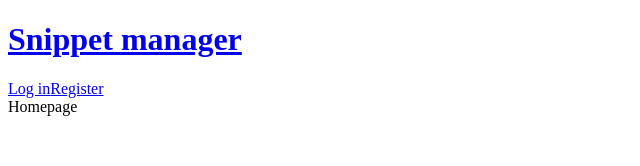
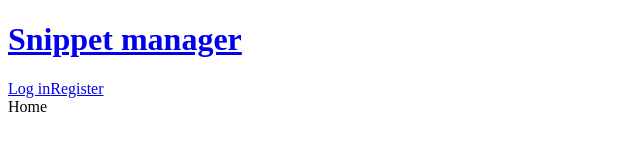
Before and after one commit to Tiago-devop/client, a React (Create React App) app: page / in a window 1280 px wide. Shown: the top 166 px of the page, without its empty margins (0-640 px from the left). Built offline with nearby package versions, Linux system fonts and the light colour scheme; no server answers.

Commit message:
getting snippet from the backend

```diff
--- a/package.json
+++ b/package.json
@@ -6,6 +6,7 @@
     "@testing-library/jest-dom": "^5.11.9",
     "@testing-library/react": "^11.2.5",
     "@testing-library/user-event": "^12.8.1",
+    "axios": "^0.21.1",
     "react": "^17.0.1",
     "react-dom": "^17.0.1",
     "react-router-dom": "^5.2.0",
--- /dev/null
+++ b/src/components/home/Home.js
@@ -0,0 +1,19 @@
+import React, { useEffect, useState } from "react";
+import Axios from "axios";
+
+function Home() {
+  const [snippets, setSnippets] = useState([]);
+
+  useEffect(() => {
+    getSnippets();
+  }, []);
+
+  async function getSnippets() {
+    const snippetsRes = await Axios.get("http://localhost:5000/snippet/");
+    setSnippets(snippetsRes.data);
+  }
+
+  return <div className="home">Home</div>;
+}
+
+export default Home;
--- a/src/router.js
+++ b/src/router.js
@@ -1,5 +1,7 @@
 import React from "react";
 import { BrowserRouter, Route, Switch } from "react-router-dom";
+
+import Home from "./components/home/Home";
 import Navbar from "./components/misc/Navbar";
 
 function Router() {
@@ -7,11 +9,11 @@ function Router() {
     <BrowserRouter>
       <Navbar />
       <Switch>
+        <Route exact path="/">
+          <Home />
+        </Route>
         <Route path="/login">Login</Route>
         <Route path="/register">register</Route>
-        <Route exact path="/">
-          Homepage
-        </Route>
       </Switch>
     </BrowserRouter>
   );
```
Also changed, not shown: 1 other file (tests, documents, lock files or other folders).
